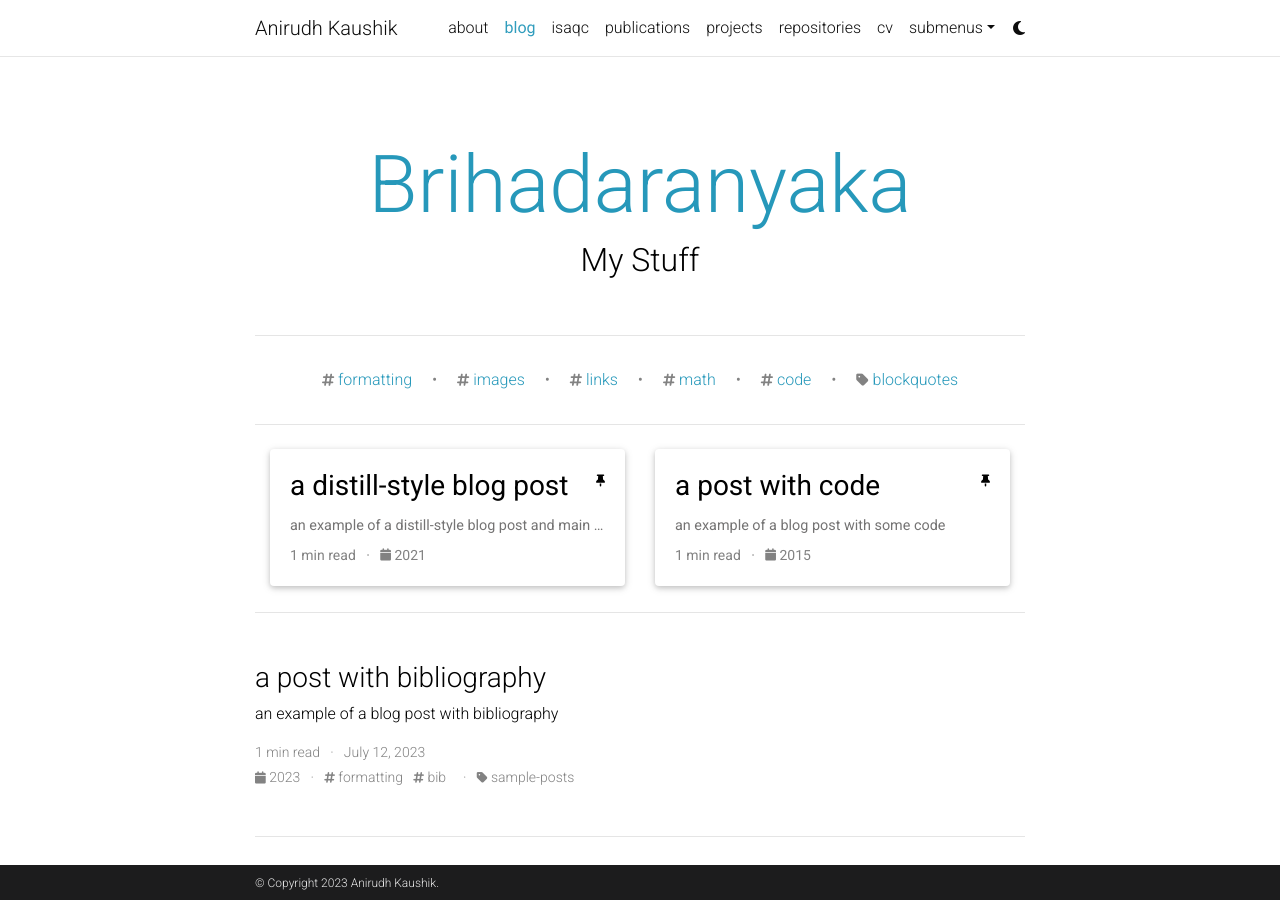
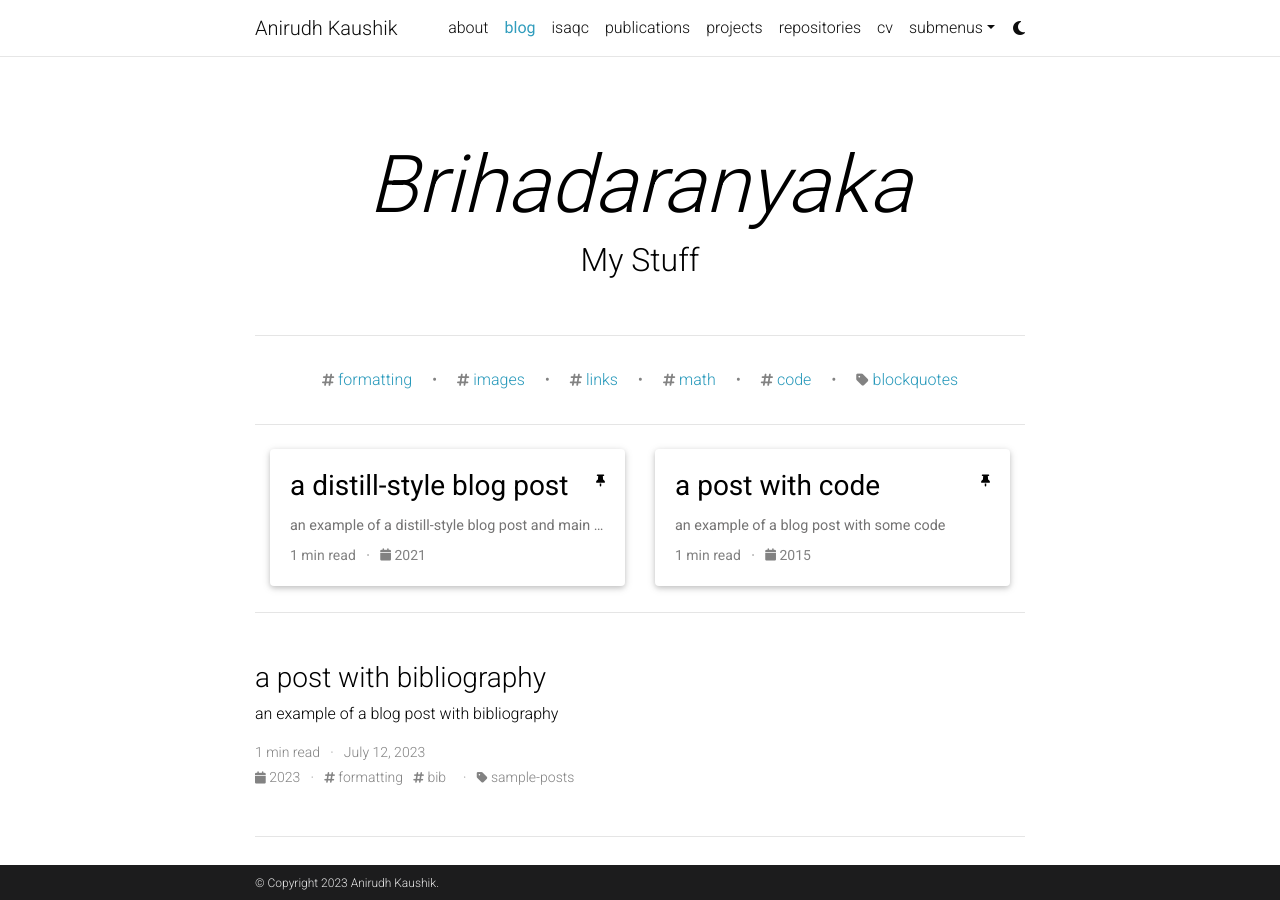
Before and after one commit to anirudhkaushik2003/anirudhkaushik2003.github.io, a Jekyll site: the page built from blog/index.html, in a window 1280 px wide and 900 px high. Built offline with Jekyll 4.4.1, drawn with Linux system fonts in a browser that asks for light colours; the list of posts is cut into pages by our own code; comment, search, counter and statistics services are not loaded; a style sheet for code colours, icons or effects is not loaded.

Commit message:
changed font to em

```diff
--- a/blog/index.html
+++ b/blog/index.html
@@ -20,7 +20,7 @@
 
   {% if blog_name_size > 0 or blog_description_size > 0 %}
   <div class="header-bar">
-    <h1>{{ site.blog_name }}</h1>
+    <h1><em>{{ site.blog_name }}</em></h1>
     <h2>{{ site.blog_description }}</h2>
   </div>
   {% endif %}
```
